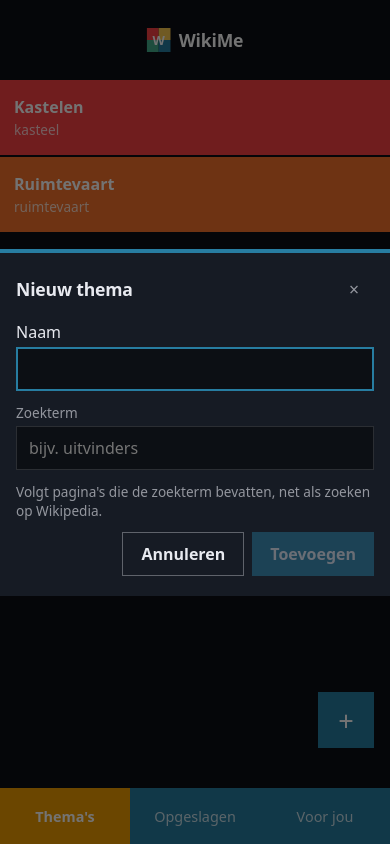
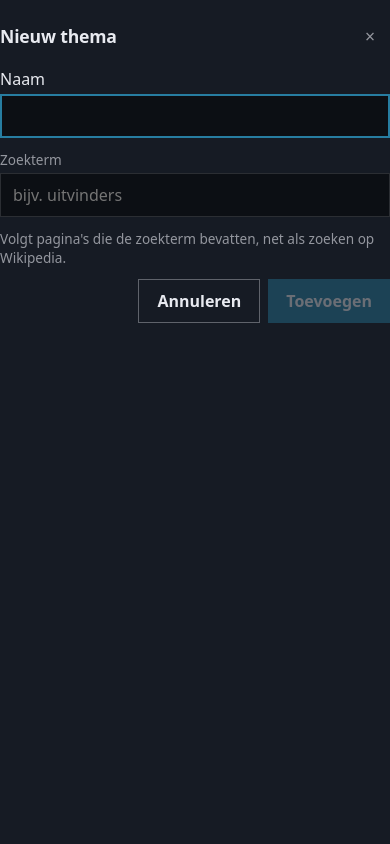
Before and after one commit to randelldb/wikiMe, a React (Vite) app: page / in a window 390 px wide. Both pictures are taken after a click on the button "Thema toevoegen". Built offline with nearby package versions, Linux system fonts and the light colour scheme.

Commit message:
Add-theme as full-screen panel instead of modal
The dialog now covers the whole screen and its content starts at the
top, so the popping on-screen keyboard on mobile never pushes the
form out of view.

Generated by Mistral Vibe.
Co-Authored-By: Mistral Vibe <vibe@mistral.ai>

```diff
--- a/src/index.css
+++ b/src/index.css
@@ -611,3 +611,22 @@ body {
   border: 1px solid var(--border);
   z-index: 210;
 }
+
+/* --- Fullscreen variant (e.g. add-theme on mobile keyboards) --- */
+
+.modal-overlay.fullscreen {
+  padding: 0;
+  background: var(--bg);
+  display: block;
+}
+
+.modal.fullscreen {
+  width: 100%;
+  max-width: none;
+  height: 100%;
+  border: none;
+  border-radius: 0;
+  box-shadow: none;
+  padding: 8px 16px 32px;
+  overflow-y: auto;
+}
--- a/src/ui/Modal.tsx
+++ b/src/ui/Modal.tsx
@@ -2,14 +2,19 @@ import { useEffect } from "react";
 import type { ReactNode } from "react";
 
 /** Minimal dialog: click on the backdrop or press Escape to close.
- * Renders nothing while closed, so children unmount and reset cleanly. */
+ * Renders nothing while closed, so children unmount and reset cleanly.
+ * With `fullscreen` it covers the whole screen (no backdrop) so the
+ * content starts at the very top — handy when the on-screen keyboard
+ * pops up on mobile. */
 export default function Modal({
   title,
   onClose,
+  fullscreen = false,
   children,
 }: {
   title: string;
   onClose: () => void;
+  fullscreen?: boolean;
   children: ReactNode;
 }) {
   useEffect(() => {
@@ -22,12 +27,16 @@ export default function Modal({
 
   return (
     <div
-      className="modal-overlay"
+      className={fullscreen ? "modal-overlay fullscreen" : "modal-overlay"}
       onMouseDown={(e) => {
-        if (e.target === e.currentTarget) onClose();
+        if (!fullscreen && e.target === e.currentTarget) onClose();
       }}
     >
-      <div className="modal" role="dialog" aria-modal="true">
+      <div
+        className={fullscreen ? "modal fullscreen" : "modal"}
+        role="dialog"
+        aria-modal="true"
+      >
         <header className="modal-header">
           <h2>{title}</h2>
           <button className="icon-btn" aria-label="Sluiten" onClick={onClose}>
--- a/src/ui/ThemesScreen.tsx
+++ b/src/ui/ThemesScreen.tsx
@@ -147,7 +147,7 @@ function AddThemeDialog({
   };
 
   return (
-    <Modal title="Nieuw thema" onClose={onClose}>
+    <Modal title="Nieuw thema" onClose={onClose} fullscreen>
       <div className="dialog-body">
         <label className="field">
           <span>Naam</span>
```
